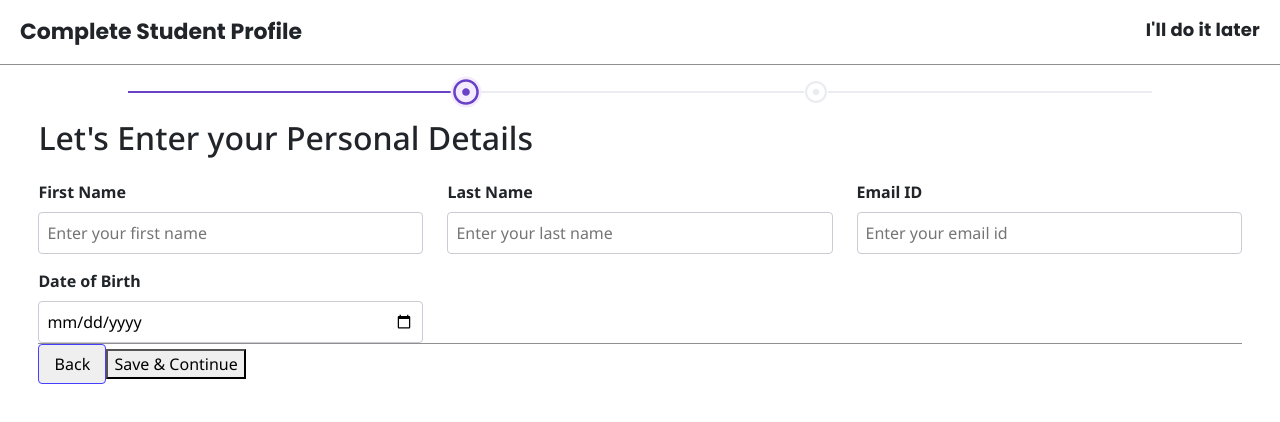
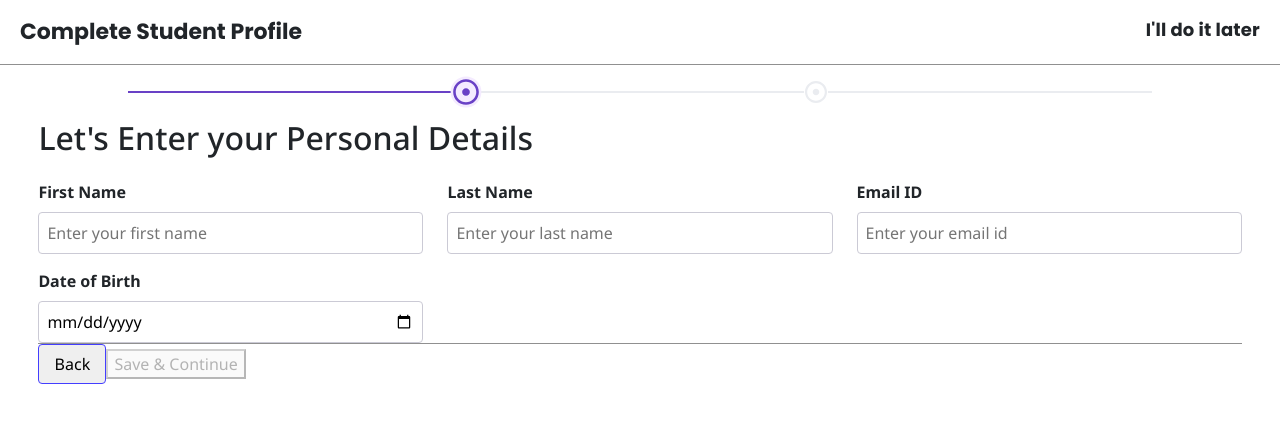
Before and after one commit to geetikajhanji11/form, a React (Create React App) app: page / in a window 1280 px wide. Shown: the top 422 px of the page. Built offline with nearby package versions, Linux system fonts and the light colour scheme.

Commit message:
UI improve

```diff
--- a/src/components/PersonalInfoForm.js
+++ b/src/components/PersonalInfoForm.js
@@ -26,6 +26,14 @@ const PersonalInfoForm = () => {
       dateOfBirth: formData.dateOfBirth || '',
     });
   }, [formData]);
+
+  useEffect(() => {
+    // Check if all fields are filled and valid
+    const allFieldsFilled = Object.values(localFormData).every(value => value.trim() !== '');
+    const noErrors = Object.keys(errors).length === 0;
+
+    setIsButtonEnabled(allFieldsFilled && noErrors);
+  }, [localFormData, errors]);
 
   const validate = () => {
     const validationErrors = {};
@@ -165,7 +173,7 @@ const PersonalInfoForm = () => {
       <SingleLine />
       <div className='actions'>
         <button className='back-button' onClick={handleBack}>Back</button>
-        <button onClick={handleNext}>Save & Continue</button>
+        <button disabled={!isButtonEnabled} onClick={handleNext}>Save & Continue</button>
       </div>
     </div>
   );
```
